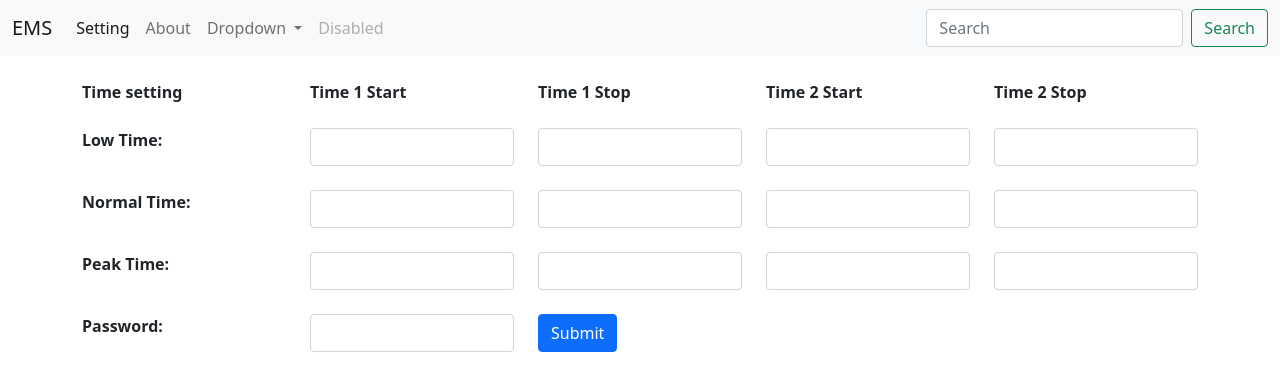
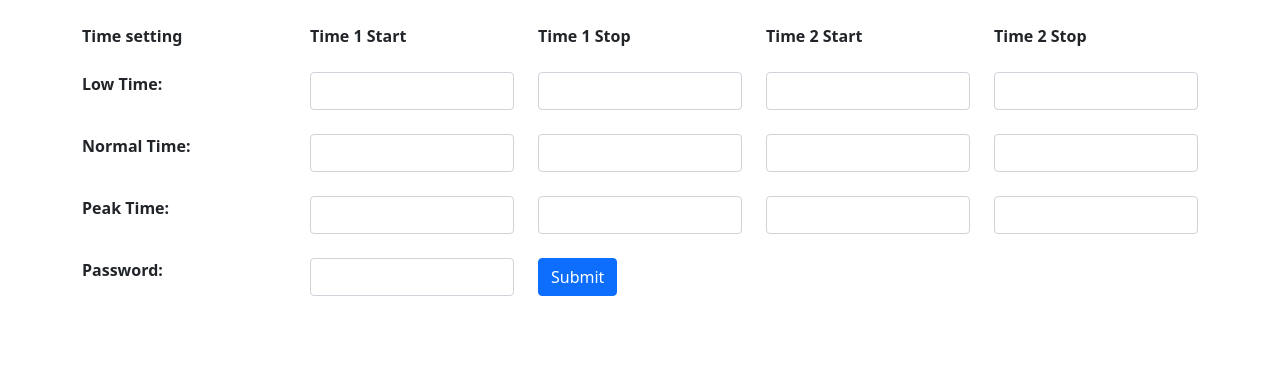
Before and after one commit to shtir/W106-config, a Flask app: page / in a window 1280 px wide. Shown: the top 391 px of the page. Run offline with Flask 2, Linux system fonts and the light colour scheme.

Commit message:
remove header

```diff
--- a/app.py
+++ b/app.py
@@ -51,7 +51,7 @@ def form():
 
     if not data.first_name or not data.last_name or not data.email:
         erro_statement = "All Form fild Required..."
-        return render_template("setting.html", data=data, error_statement=erro_statement)
+        return render_template("index.html", data=data, error_statement=erro_statement)
 
     return render_template("form.html", data=data)
 
--- a/templates/base.html
+++ b/templates/base.html
@@ -15,47 +15,6 @@
 </head>
 
 <body>
-    <nav class="navbar navbar-expand-lg navbar-light bg-light">
-        <div class="container-fluid">
-            <a class="navbar-brand" href="{{url_for('index')}}">EMS</a>
-            <button class="navbar-toggler" type="button" data-bs-toggle="collapse"
-                data-bs-target="#navbarSupportedContent" aria-controls="navbarSupportedContent" aria-expanded="false"
-                aria-label="Toggle navigation">
-                <span class="navbar-toggler-icon"></span>
-            </button>
-            <div class="collapse navbar-collapse" id="navbarSupportedContent">
-                <ul class="navbar-nav me-auto mb-2 mb-lg-0">
-                    <li class="nav-item">
-                        <a class="nav-link active" aria-current="page" href="{{url_for('setting')}}">Setting</a>
-                    </li>
-                    <li class="nav-item">
-                        <a class="nav-link" href="{{url_for('about')}}">About</a>
-                    </li>
-                    <li class="nav-item dropdown">
-                        <a class="nav-link dropdown-toggle" href="#" id="navbarDropdown" role="button"
-                            data-bs-toggle="dropdown" aria-expanded="false">
-                            Dropdown
-                        </a>
-                        <ul class="dropdown-menu" aria-labelledby="navbarDropdown">
-                            <li><a class="dropdown-item" href="#">Action</a></li>
-                            <li><a class="dropdown-item" href="#">Another action</a></li>
-                            <li>
-                                <hr class="dropdown-divider">
-                            </li>
-                            <li><a class="dropdown-item" href="#">Something else here</a></li>
-                        </ul>
-                    </li>
-                    <li class="nav-item">
-                        <a class="nav-link disabled" href="#" tabindex="-1" aria-disabled="true">Disabled</a>
-                    </li>
-                </ul>
-                <form class="d-flex">
-                    <input class="form-control me-2" type="search" placeholder="Search" aria-label="Search">
-                    <button class="btn btn-outline-success" type="submit">Search</button>
-                </form>
-            </div>
-        </div>
-    </nav>
     <br />
     {% block content%}
 
```
